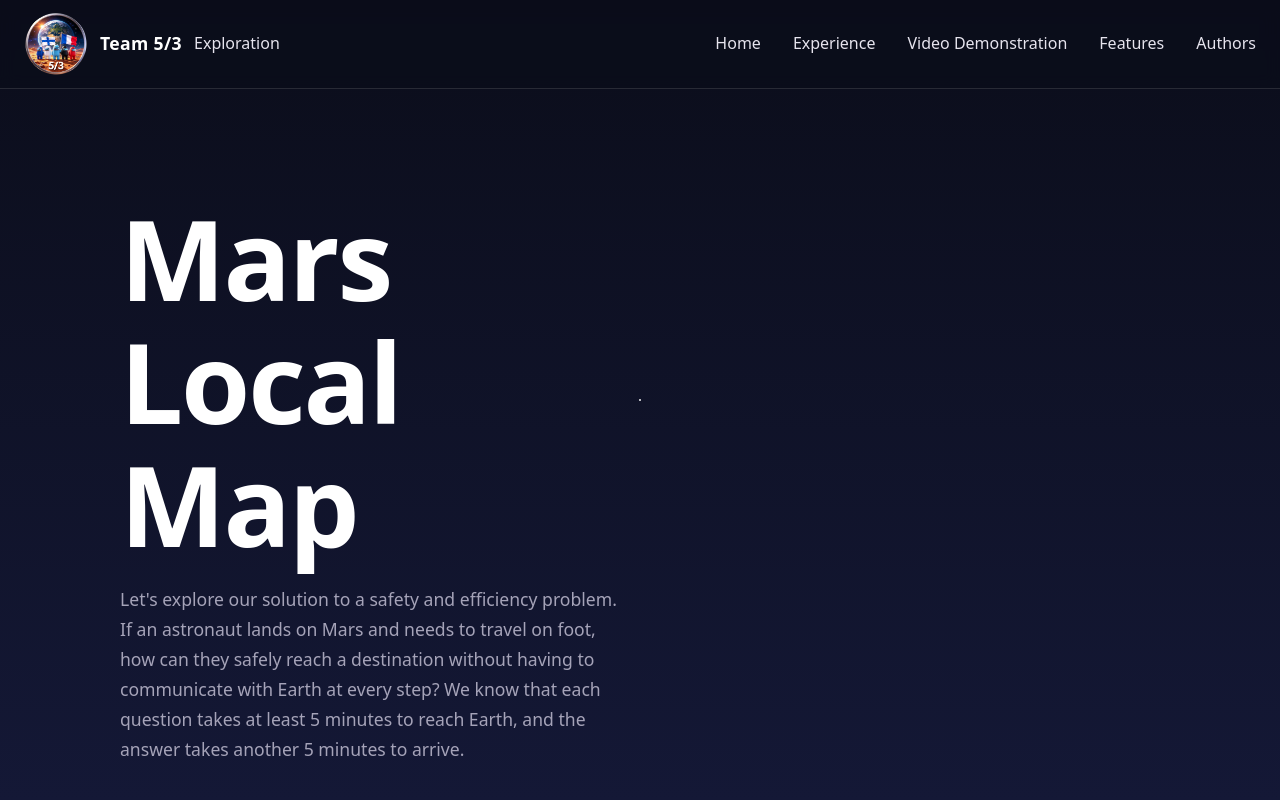
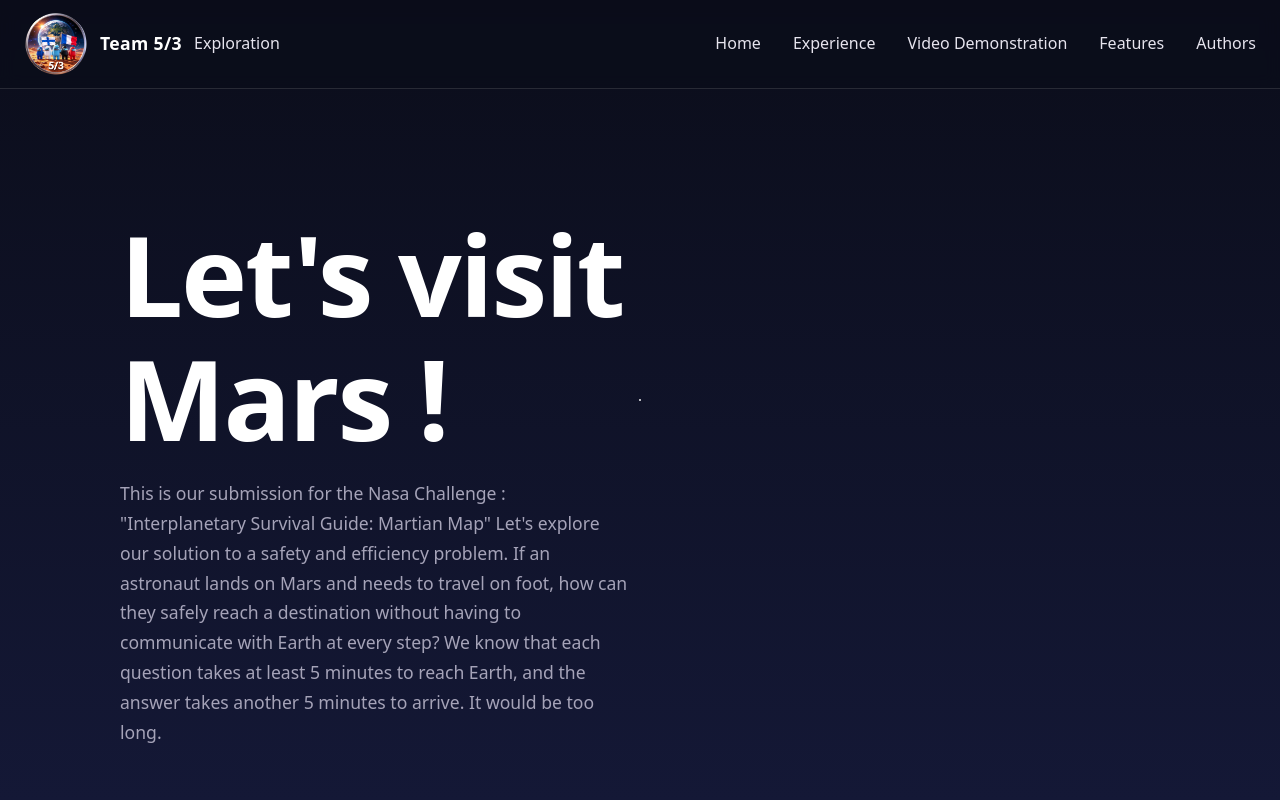
Before and after one commit to Fertous24/Nasa-Martian-Map-6-3, a React (Vite) app: page / in a window 1280 px wide. Shown: the top 800 px of the page. Built offline with nearby package versions, Linux system fonts and the light colour scheme; a web font is replaced by a local one.

Commit message:
Revise hero section and update experience ID
Updated hero section heading and modified text for clarity. Changed experience section ID to 'Solution'.

```diff
--- a/src/App.jsx
+++ b/src/App.jsx
@@ -18,15 +18,17 @@ export default function App() {
         {/* HERO SECTION */}
         <section id="home" className="hero">
           <div className="hero-text">
-            <h1>Mars Local Map</h1>
+            <h1>Let's visit Mars !</h1>
             <p>
+              This is our submission for the Nasa Challenge : "Interplanetary Survival Guide: Martian Map"
+
               Let's explore our solution to a safety and efficiency
               problem. If an astronaut lands on Mars and needs to
               travel on foot, how can they safely reach a destination
               without having to communicate with Earth at every step?
               We know that each question takes at least 5 minutes to
               reach Earth, and the answer takes another 5 minutes
-              to arrive.
+              to arrive. It would be too long.
             </p>
           </div>
 
@@ -41,8 +43,7 @@ export default function App() {
           ></model-viewer>
         </section>
 
-        {/* EXPERIENCE SECTION */}
-        <section id="experience">
+        <section id="Solution">
           <h2>Experience</h2>
 
           <p>
```
